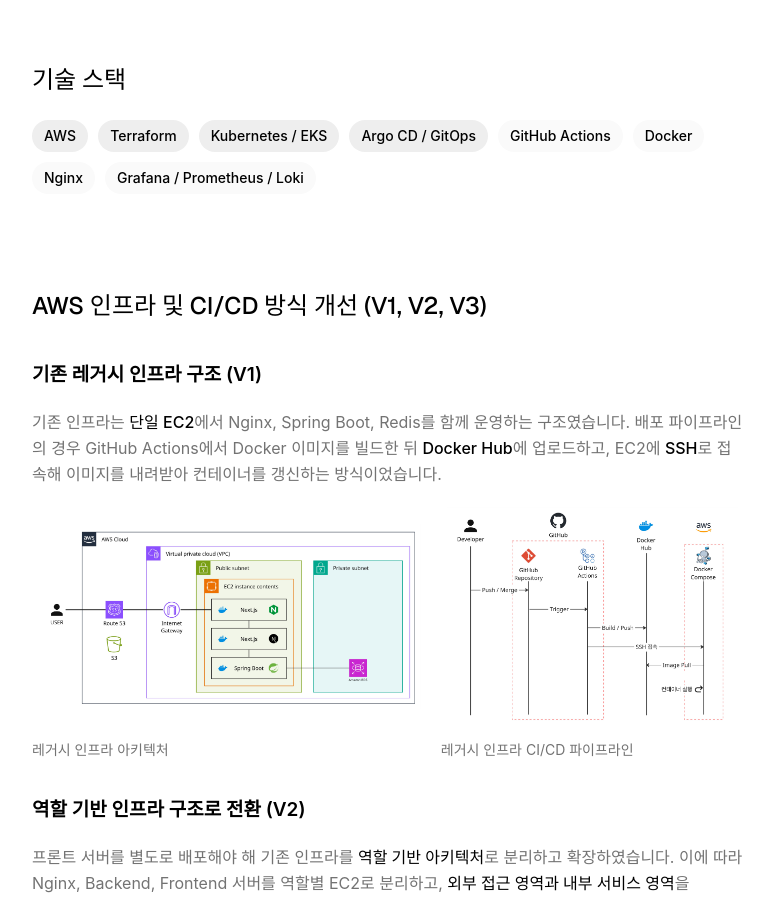
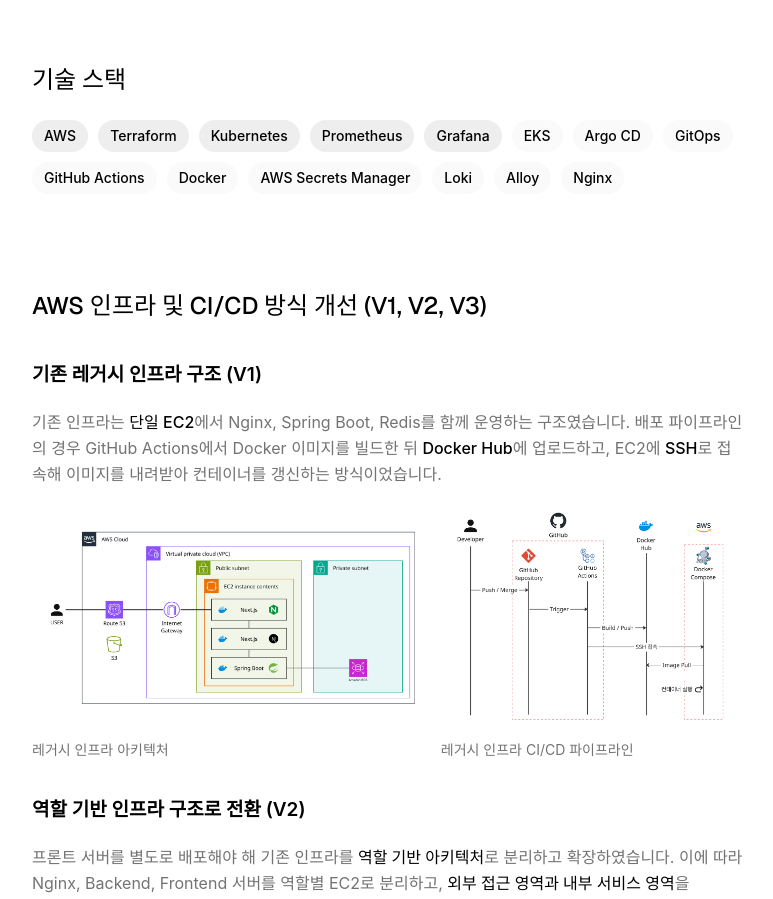
Before and after one commit to woojin2296/woojin2296.github.io, a Next.js app: page /projects/dobonglife in a window 1280 px wide. Shown: the part 1060-1959 px from the top of the page, without its empty margins (252-1025 px from the left). Built offline with nearby package versions, Linux system fonts and the light colour scheme; a web font is replaced by a local one.

Commit message:
chore: update dobonglife stack presentation

```diff
--- a/app/page.tsx
+++ b/app/page.tsx
@@ -94,9 +94,10 @@
       techStack: [
         { name: "AWS", primary: true },
         { name: "Terraform", primary: true },
+        { name: "Kubernetes", primary: true },
+        { name: "Prometheus", primary: true },
+        { name: "Grafana", primary: true },
         { name: "GitHub Actions", primary: false },
-        { name: "Docker Compose", primary: false },
-        { name: "CloudWatch", primary: false },
       ],
     },
     {
@@ -304,7 +305,15 @@
   const skillGroups = [
     {
       title: "Cloud / Infra",
-      skills: ["AWS", "Terraform", "Docker", "Linux"],
+      skills: ["AWS", "Terraform", "Kubernetes", "EKS", "Docker", "Linux", "Nginx"],
+    },
+    {
+      title: "CI/CD / GitOps",
+      skills: ["GitHub Actions", "Argo CD", "GitOps", "Git"],
+    },
+    {
+      title: "Observability",
+      skills: ["Prometheus", "Grafana", "Loki", "Alloy"],
     },
     {
       title: "Backend",
@@ -316,7 +325,7 @@
     },
     {
       title: "Tooling",
-      skills: ["Git", "GitHub Actions", "Python"],
+      skills: ["AWS Secrets Manager", "Python"],
     },
   ];
 
--- a/app/projects/dobonglife/page.tsx
+++ b/app/projects/dobonglife/page.tsx
@@ -84,12 +84,18 @@
           <div className="flex flex-wrap gap-2.5">
             <SkillIcon emphasized>AWS</SkillIcon>
             <SkillIcon emphasized>Terraform</SkillIcon>
-            <SkillIcon emphasized>Kubernetes / EKS</SkillIcon>
-            <SkillIcon emphasized>Argo CD / GitOps</SkillIcon>
+            <SkillIcon emphasized>Kubernetes</SkillIcon>
+            <SkillIcon emphasized>Prometheus</SkillIcon>
+            <SkillIcon emphasized>Grafana</SkillIcon>
+            <SkillIcon>EKS</SkillIcon>
+            <SkillIcon>Argo CD</SkillIcon>
+            <SkillIcon>GitOps</SkillIcon>
             <SkillIcon>GitHub Actions</SkillIcon>
             <SkillIcon>Docker</SkillIcon>
+            <SkillIcon>AWS Secrets Manager</SkillIcon>
+            <SkillIcon>Loki</SkillIcon>
+            <SkillIcon>Alloy</SkillIcon>
             <SkillIcon>Nginx</SkillIcon>
-            <SkillIcon>Grafana / Prometheus / Loki</SkillIcon>
           </div>
         </section>
 
```
